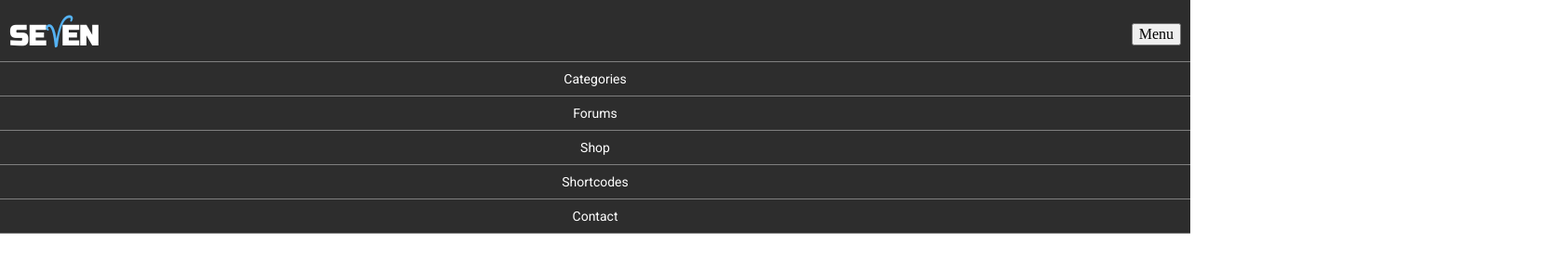
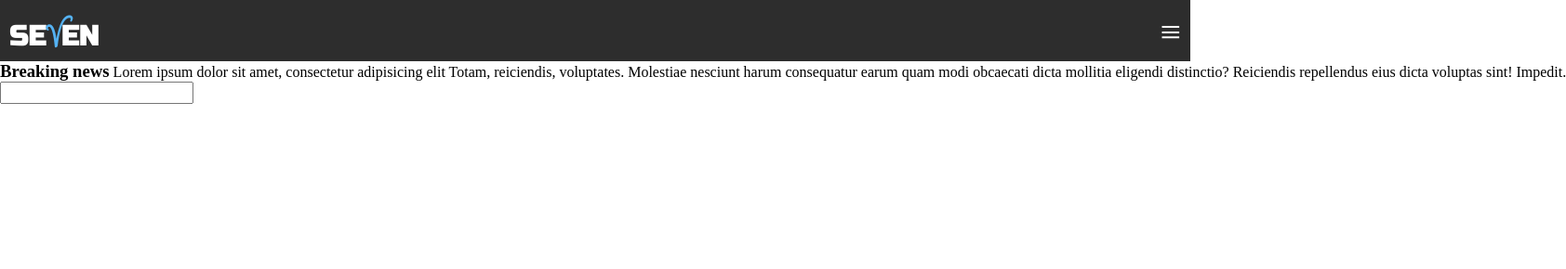
Before and after one commit to fikusshin/sevenmag.github.io, a plain HTML site: page index.html in a window 1280 px wide. Shown: the whole page at 93% size, 1684 px wide, since content can reach past the window. Drawn offline with Linux system fonts and the light colour scheme.

Commit message:
content started

```diff
--- a/css/src/style.scss
+++ b/css/src/style.scss
@@ -24,14 +24,25 @@
   &__nav {
     position: absolute;
     top: 25px;
+    right: 0;
   }
 
   &__btn {
+    display: block;
+    padding: 0;
     float: right;
+    margin-top: -10px;
     margin-right: 10px;
+    font-size: 40px;
+    line-height: 40px;
+    color: #fff;
+    background-color: inherit;
+    border: none;
+    outline: none;
   }
 
   &__list {
+    display: none;
     clear: both;
     text-align: center;
     width: 100vw;
@@ -66,3 +77,21 @@
     color: #000;
   }
 }
+
+.search {
+  display: none;
+}
+
+.news {
+  display: inline;
+  overflow: hidden;
+  white-space: nowrap;
+  &__title {
+    margin: 0;
+    padding: 0;
+    display: inline;
+  }
+  &__item {
+    display: inline;
+  }
+}
--- a/index.html
+++ b/index.html
@@ -12,7 +12,7 @@
   <header class="header">
     <h1 class="header__title">se<span class="header__title--new-font">v</span>en</h1>
     <nav class="header__nav">
-      <button class="header__btn">Menu</button>
+      <button class="header__btn">&#8801;</button>
       <ul class="header__list">
         <li class="header__item"><a class="header__link">Categories</a></li>
         <li class="header__item"><a class="header__link">Forums</a></li>
@@ -21,6 +21,29 @@
         <li class="header__item"><a class="header__link">Contact</a></li>
       </ul>
     </nav>
+    <form action="" class="search">
+      <input type="search" class="search__input">
+    </form>
   </header>
+
+  <!-- main content -->
+
+  <main class="content">
+    <section class="news">
+      <h3 class="news__title">Breaking news</h3>
+      <div class="news__item">Lorem ipsum dolor sit amet, consectetur adipisicing elit Totam, reiciendis, voluptates.</div>
+      <div class="news__item">Molestiae nesciunt harum consequatur earum quam modi obcaecati dicta mollitia eligendi distinctio?</div>
+      <div class="news__item"> Reiciendis repellendus eius dicta voluptas sint! Impedit.</div>
+    </section>
+
+    <div class="socials">
+      <div class="socials__item"></div>
+      <div class="socials__item"></div>
+      <div class="socials__item"></div>
+      <form action="" class="socials__search">
+        <input type="text" class="socials__input">
+      </form>
+    </div>
+  </main>
 </body>
 </html>
```
Also changed, not shown: css/style.css, 1 other file.
